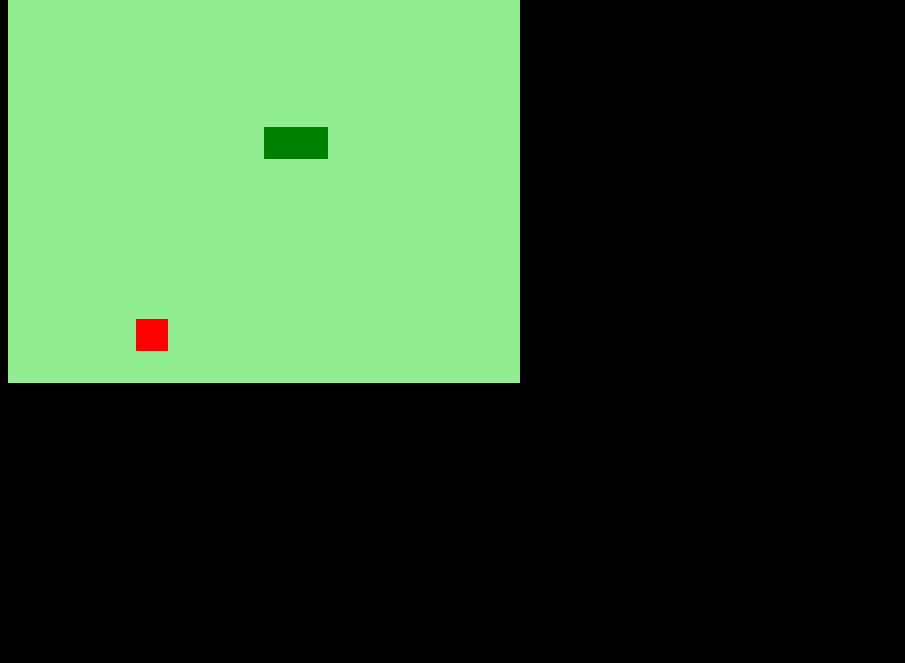
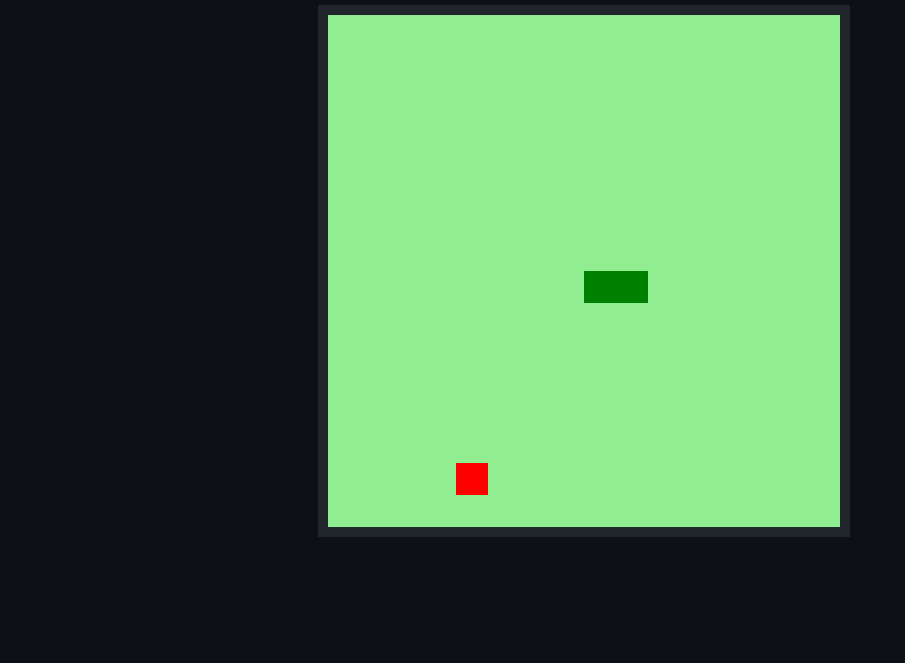
Before and after one commit to melquiadesmario/snake-game, a plain HTML site: page index.html in a window 1280 px wide. Shown: the part 137-800 px from the top of the page, without its empty margins (0-905 px from the left). Drawn offline with Linux system fonts and the light colour scheme.

Commit message:
Styling and Finalizing the Game

```diff
--- a/css/styles.css
+++ b/css/styles.css
@@ -1,3 +1,16 @@
 body{
-    background-color: black;
+    background-color: #0D1117;
+    color: #FFF;
+    font-family: Verdana, Geneva, Tahoma, sans-serif;
+    width: 90%;
+    height: 90vh;
+
+    display: flex;
+    justify-content: center;
+    align-items: center;
+    flex-direction: column;
 }
+
+canvas{
+    border: 10px solid #21262D;
+}
--- a/index.html
+++ b/index.html
@@ -12,6 +12,7 @@
     <title>Snake Game</title>
 </head>
 <body>
+    <h1>Snake Game</h1>
     <canvas id="snake" width="512" height="512"></canvas>
 </body>
 </html>
```
